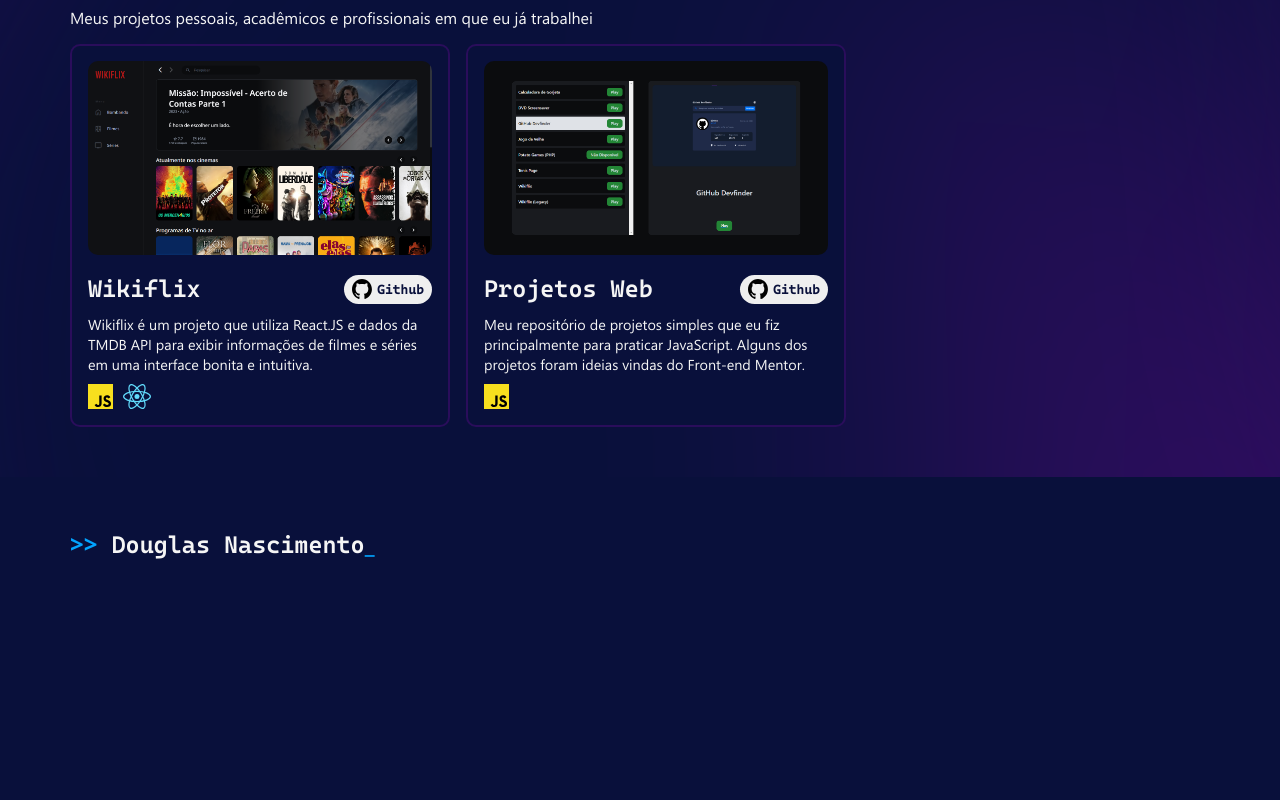
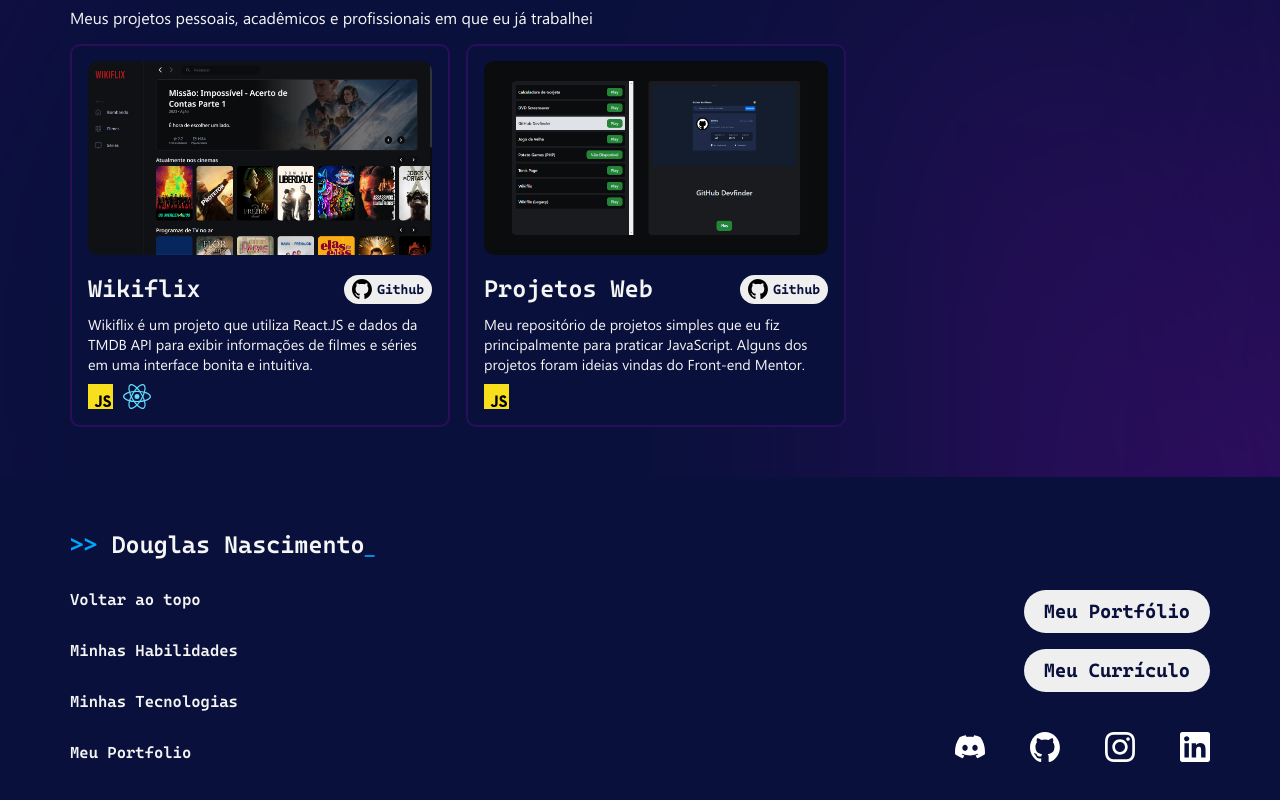
Before and after one commit to DouglasDans/DouglasDans, a Next.js app: page / in a window 1280 px wide. Shown: the part 1915-2715 px from the top of the page. Before the commit the page ends 2525 px from the top, so only its background shows below. Built offline with nearby package versions, Linux system fonts and the light colour scheme.

Commit message:
Footer | Finalizado a estrutura e estilo

```diff
--- a/src/components/Footer/Footer.css
+++ b/src/components/Footer/Footer.css
@@ -1,7 +1,42 @@
 .footer-container {
    padding: 50px 70px;
 
+   display: grid;
+   grid-template-areas:
+      "title title"
+      "left right"
+   ;
+   gap: 30px;
+}
+
+.footer-container .title-name{
+   grid-area: title;
+}
+
+.footer-container .footer-nav-links{
+   grid-area: left;
+
    display: flex;
    flex-direction: column;
-   gap: 30px;
+   gap: 2rem;
 }
+.footer-container .footer-nav-links a{
+   text-decoration: none;
+   font-size: 1.2rem;
+   transition: 200ms;
+}
+.footer-container .footer-nav-links a:hover h5{
+   color: var(--blue-color);
+   transition: 200ms;
+}
+
+.footer-container .footer-right{
+   grid-area: right;
+
+   display: flex;
+   flex-direction: column;
+   justify-content: flex-end;
+   align-items: flex-end;
+
+   gap: 40px;
+}
--- a/src/components/Footer/Footer.tsx
+++ b/src/components/Footer/Footer.tsx
@@ -1,5 +1,8 @@
 import React from 'react'
 import './Footer.css'
+import Link from 'next/link'
+import ButtonLinks from '../Global/ButtonLinks/ButtonLinks'
+import SocialLinks from '../Global/SocialLinks/SocialLinks'
 
 type Props = {}
 
@@ -8,7 +11,25 @@
       <footer className='footer-container'>
          <h3 className='title-name'><span className='font-blue-color'>{">>"}</span> Douglas Nascimento<span className='font-blue-color'>_</span></h3>
 
+         <nav className="footer-nav-links">
+            <Link href="#">
+               <h5>Voltar ao topo</h5>
+            </Link>
+            <Link href="#habilidades">
+               <h5>Minhas Habilidades</h5>
+            </Link>
+            <Link href="#tecnologias">
+               <h5>Minhas Tecnologias</h5>
+            </Link>
+            <Link href="#portfolio">
+               <h5>Meu Portfolio</h5>
+            </Link>
+         </nav>
 
+         <div className="footer-right">
+            <ButtonLinks flexColumn={true}/>
+            <SocialLinks/>
+         </div>
       </footer>
    )
 }
--- a/src/components/Global/ButtonLinks/ButtonLinks.css
+++ b/src/components/Global/ButtonLinks/ButtonLinks.css
@@ -2,6 +2,12 @@
    display: flex;
    flex-direction: row;
    gap: 10px;
+}
+
+.button-links-container.column{
+   display: flex;
+   flex-direction: column;
+   gap: 1rem;
 }
 
 .button-links-container .btn-link{
--- a/src/components/Global/ButtonLinks/ButtonLinks.tsx
+++ b/src/components/Global/ButtonLinks/ButtonLinks.tsx
@@ -3,11 +3,13 @@
 
 import './ButtonLinks.css'
 
-type Props = {}
+type Props = {
+   flexColumn: Boolean
+}
 
-export default function ButtonLinks({}: Props) {
+export default function ButtonLinks({flexColumn}: Props) {
    return (
-      <div className="button-links-container row">
+      <div className={"button-links-container " + (flexColumn ? "column" : "row")}>
          <Link href={"#portfolio"}>
             <button className='btn-link'>Meu Portfólio</button>
          </Link>
```
